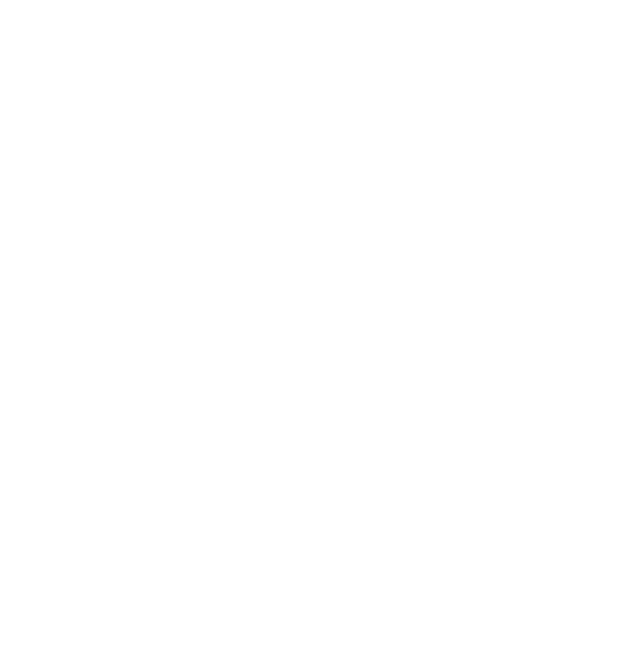
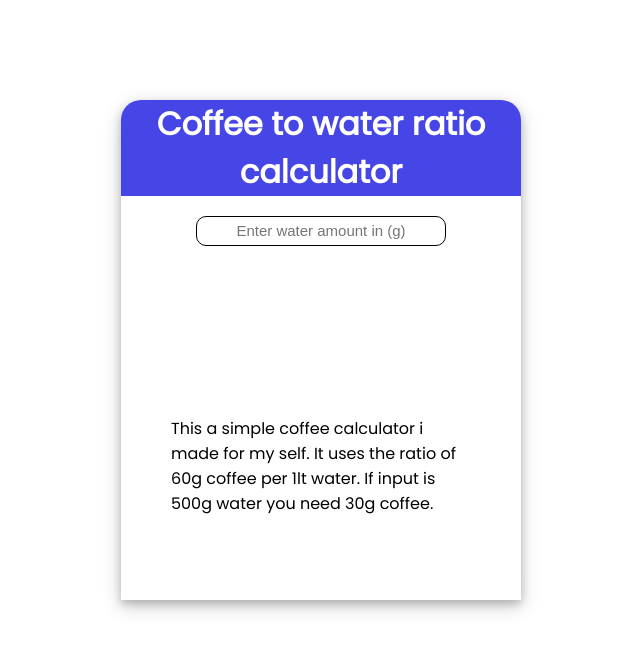
Before and after one commit to datalessuk/coffeeratio, a plain HTML site: page index.html in a window 1280 px wide. Shown: the whole page, without its empty margins (319-959 px from the left). Drawn offline with Linux system fonts and the light colour scheme.

Commit message:
added content to all files

```diff
--- a/index.html
+++ b/index.html
@@ -8,6 +8,23 @@
     <title>Marks coffee ratio</title>
 </head>
 <body>
+    <div class="main-container">
+        <div class="calculator-container">
+            <div class="title-container">
+                <h4>Coffee to water ratio calculator</h4>
+            </div>
+            <div class="input-container">
+                <input type="text" id="waterinput" placeholder="Enter water amount in (g)">
+            </div>
+        </div>
+        <div class="output-container">
+            <span id="coffeeAmount"></span>
+        </div>
+        <div class="about-container">
+            <p>This a simple coffee calculator i made for my self. It uses the ratio of 60g coffee per 1lt water. If input is 500g water you need 30g coffee.</p>
+        </div>
+
+    </div>
 
 <script src="myScript.js"></script>
 </body>
--- a/myScript.js
+++ b/myScript.js
@@ -0,0 +1,21 @@
+const input = document.getElementById('waterinput');
+
+const output = document.getElementById('coffeeAmount');
+
+input.addEventListener('change',getWaterAmount);
+
+function getWaterAmount(){
+    let inputValue = input.value;
+    if(!isNaN(inputValue)){
+        let finalAmount = coffeeRatio(inputValue);
+        output = output.innerHTML = `${finalAmount} Grams of coffee`;
+    }
+    output = output.innerHTML = "Not a number ";
+
+}
+
+function coffeeRatio(pWaterAmount){
+    let coffeePerGram = 0.06;
+
+    return pWaterAmount * coffeePerGram;
+}
--- a/style.css
+++ b/style.css
@@ -1,5 +1,65 @@
+@import url('https://fonts.googleapis.com/css2?family=Poppins&display=swap');
 *{
     margin: 0;
     padding: 0;
     box-sizing: border-box;
 }
+body{
+    font-family: 'Poppins', sans-serif;
+}
+.main-container{
+    margin: 0 auto;
+    text-align: center;
+    margin-top: 100px;
+    height: 500px;
+    width: 400px;
+    box-shadow: 0 4px 8px 0 rgba(0, 0, 0, 0.2), 0 6px 20px 0 rgba(0, 0, 0, 0.19);
+    border-top-left-radius: 20px;
+    border-top-right-radius: 20px;
+}
+.title-container{
+    margin: 0 auto;
+    background-color: rgb(70, 70, 230);
+    width: 400px;
+    border-top-left-radius: 20px;
+    border-top-right-radius: 20px;
+
+}
+
+.title-container h4{
+    font-size: 2rem;
+    color: white;
+}
+.input-container{
+    margin-top: 20px;
+
+}
+.input-container #waterinput{
+    width: 250px;
+    height: 30px;
+    border-radius: 10px;
+    border:solid thin black;
+}
+.input-container #waterinput::placeholder{
+    font-size:15px;
+    text-align: center;
+}
+.output-container{
+    margin: 0 auto;
+    text-align: center;
+    margin-top: 20px;
+    width: 200px;
+    height: 50px;
+}
+.output-container #coffeeAmount{
+    font-size: 1.8rem;
+
+
+}
+.about-container{
+    margin: 0 auto;
+    text-align: center;
+    margin-top: 100px;
+    width: 300px;
+    text-align: left;
+}
```
